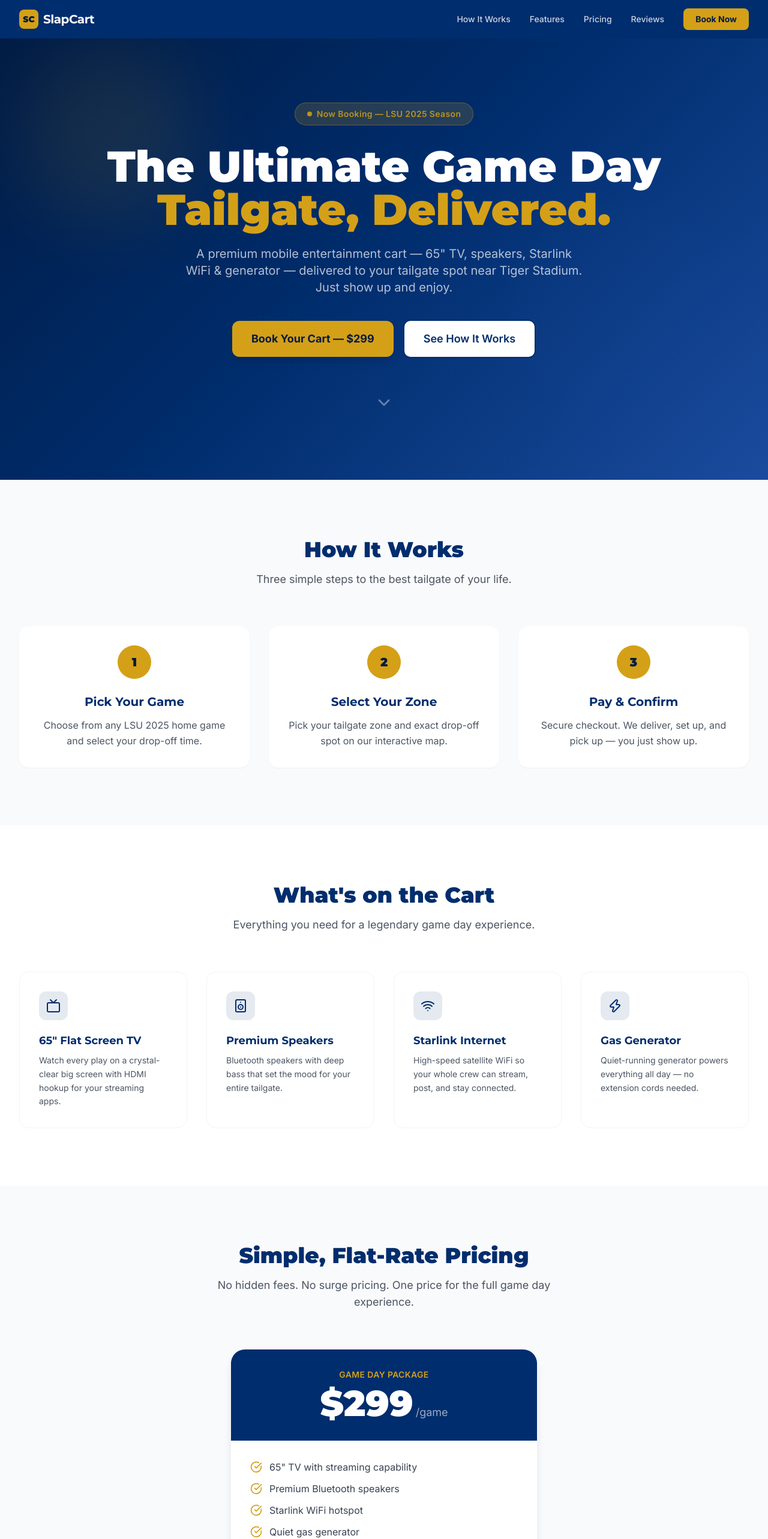
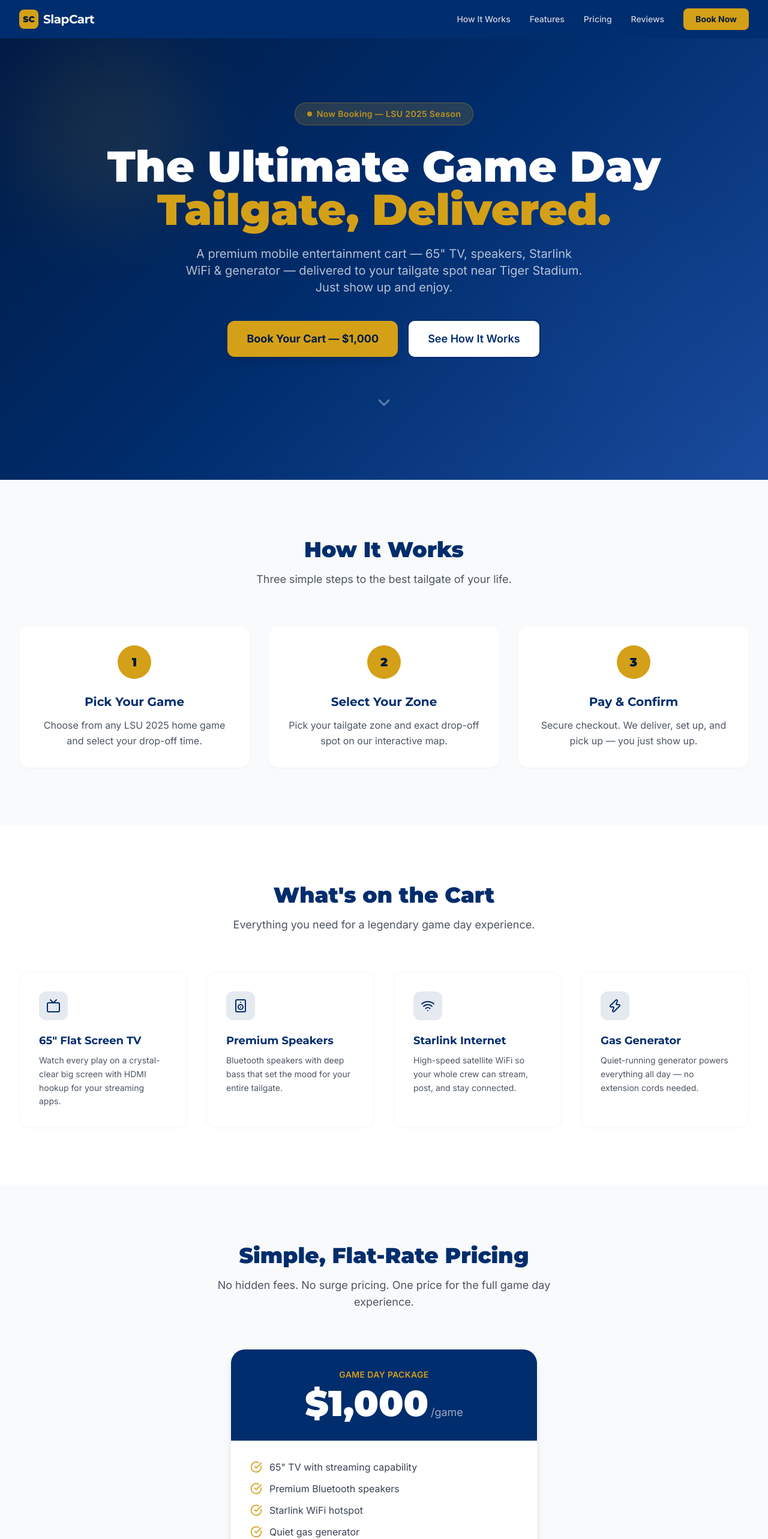
Before and after one commit to picklericktastic/SlapCart, a Next.js app: page / in a window 1280 px wide. Shown: the top 2566 px of the page at 60% size. Built offline with nearby package versions, Linux system fonts and the light colour scheme.

Commit message:
Update pricing from $299 to $1,000

```diff
--- a/app/page.js
+++ b/app/page.js
@@ -19,7 +19,7 @@
   const [menuOpen, setMenuOpen] = useState(false);
 
   useEffect(() => {
-    const onScroll = () => setScrolled(window.scrollY > 20);
+    const onScroll = () => setScrolled(window.scrollhY > 20);
     window.addEventListener("scroll", onScroll);
     return () => window.removeEventListener("scroll", onScroll);
   }, []);
@@ -228,7 +228,7 @@
 
           <div className="flex flex-col sm:flex-row items-center justify-center gap-4">
             <Link href="/book" className="btn-primary text-center">
-              Book Your Cart — $299
+              Book Your Cart — $1,000
             </Link>
             <a href="#how-it-works" className="btn-secondary text-center">
               See How It Works
@@ -327,7 +327,7 @@
               </p>
               <div className="flex items-baseline justify-center gap-1">
                 <span className="text-white font-display font-black text-6xl">
-                  $299
+                  $1,000
                 </span>
                 <span className="text-white/60 text-lg">/game</span>
               </div>
@@ -403,7 +403,7 @@
             availability per game.
           </p>
           <Link href="/book" className="btn-primary text-center">
-            Book Your SlapCart — $299
+            Book Your SlapCart — $1,000
           </Link>
         </div>
       </section>
```
